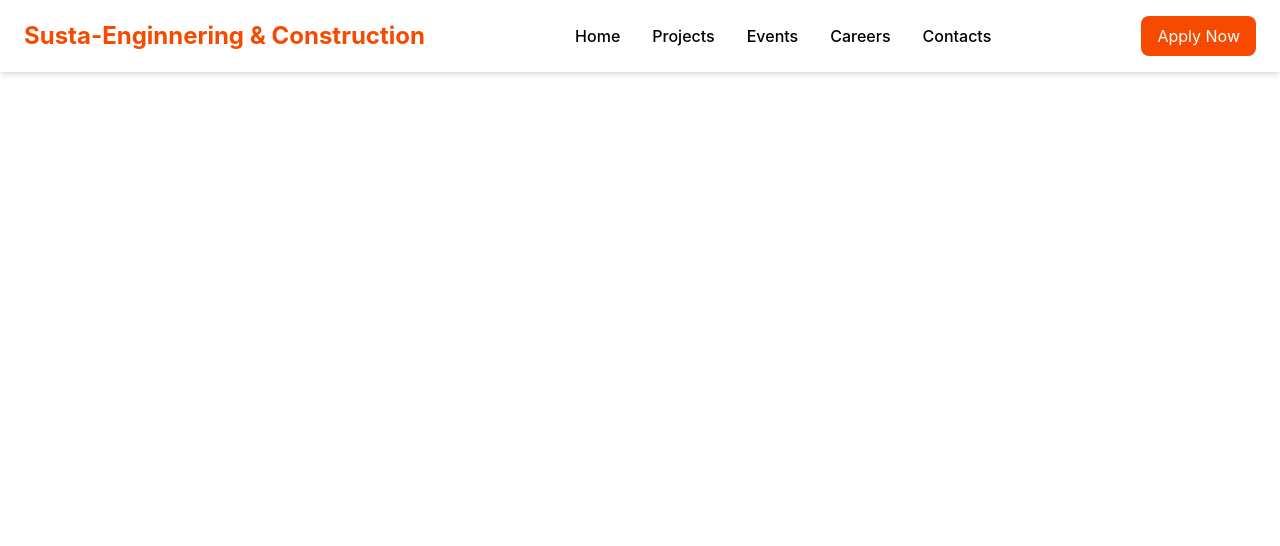
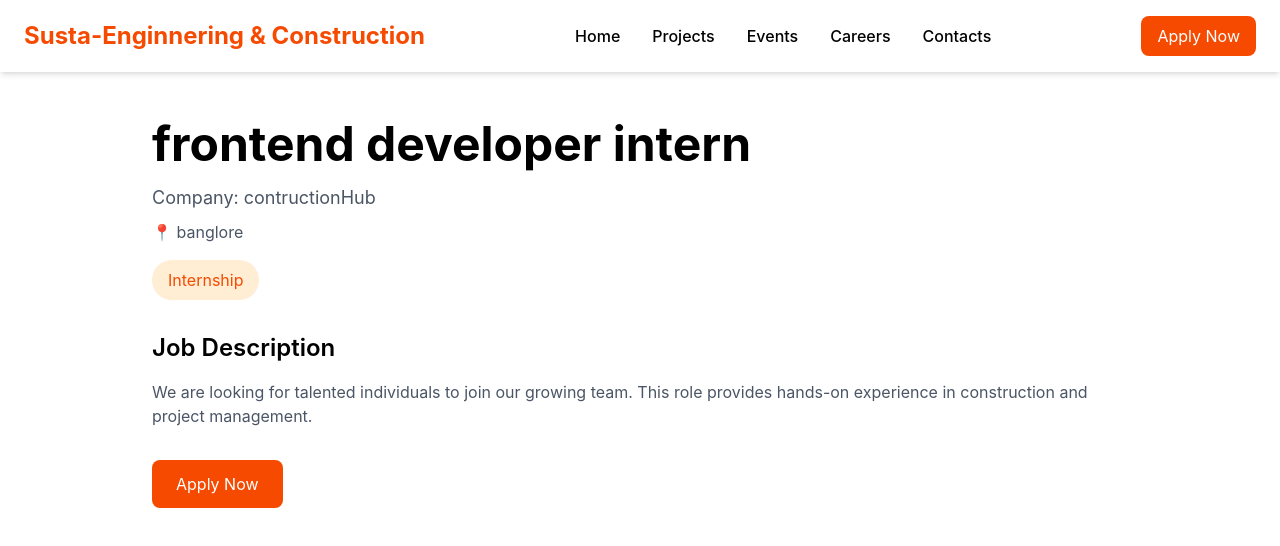
Before and after one commit to umesh2059/Construction-Company, a React (Vite) app: page /careers/1 in a window 1280 px wide. Shown: the top 546 px of the page. Built offline with nearby package versions, Linux system fonts and the light colour scheme.

Commit message:
something change in ui

```diff
--- a/src/App.tsx
+++ b/src/App.tsx
@@ -8,6 +8,9 @@ import Career from "@/pages/Career";
 import Internship from "@/pages/Internship";
 import Contact from "@/pages/Contact";
 import ProjectDetails from "@/pages/ProjectDetails";
+import CareerDetails from "@/pages/careerDetails";
+
+
 
 const App = () => {
   return (
@@ -21,6 +24,7 @@ const App = () => {
            <Route path = "/internship" element ={<Internship/>}/>
            <Route path = "/contact" element = {<Contact/>}/>
            <Route path = "/projects/:id" element = {<ProjectDetails/>}/>
+           <Route path =  "/careers/:id" element = {<CareerDetails/>}/>
          </Routes>
      </div>
   );
--- a/src/pages/Career.tsx
+++ b/src/pages/Career.tsx
@@ -14,11 +14,11 @@ const Careers = () => {
 
   return (
     <>
-      <Navbar />
+      {/* <Navbar /> */}
 
       <section className="max-w-7xl mx-auto px-6 py-12">
         <h1 className="text-5xl font-bold">
-          Career Opportunities
+          Career Opportunitiesw
         </h1>
 
         <p className="text-gray-600 mt-4">
--- /dev/null
+++ b/src/pages/careerDetails.tsx
@@ -0,0 +1,57 @@
+import { useParams } from "react-router-dom";
+import { careers } from "@/data/careers";
+
+const CareerDetails = () => {
+  const { id } = useParams();
+
+  const career = careers.find(
+    (c) => c.id === Number(id)
+  );
+
+  if (!career) {
+    return (
+      <div className="p-10">
+        <h1 className="text-3xl font-bold">
+          Career Not Found
+        </h1>
+      </div>
+    );
+  }
+
+  return (
+    <section className="max-w-5xl mx-auto px-6 py-12">
+      <h1 className="text-5xl font-bold">
+        {career.title}
+      </h1>
+
+      <p className="text-gray-600 mt-4 text-lg">
+        Company: {career.company}
+      </p>
+
+      <p className="text-gray-600 mt-2">
+        📍 {career.location}
+      </p>
+
+      <span className="inline-block mt-4 bg-orange-100 text-orange-600 px-4 py-2 rounded-full">
+        {career.type}
+      </span>
+
+      <div className="mt-8">
+        <h2 className="text-2xl font-semibold">
+          Job Description
+        </h2>
+
+        <p className="text-gray-600 mt-4">
+          We are looking for talented individuals to join our growing team.
+          This role provides hands-on experience in construction and project management.
+        </p>
+
+        <button className="mt-8 bg-orange-600 text-white px-6 py-3 rounded-lg">
+          Apply Now
+        </button>
+      </div>
+    </section>
+  );
+};
+
+export default CareerDetails;
```
